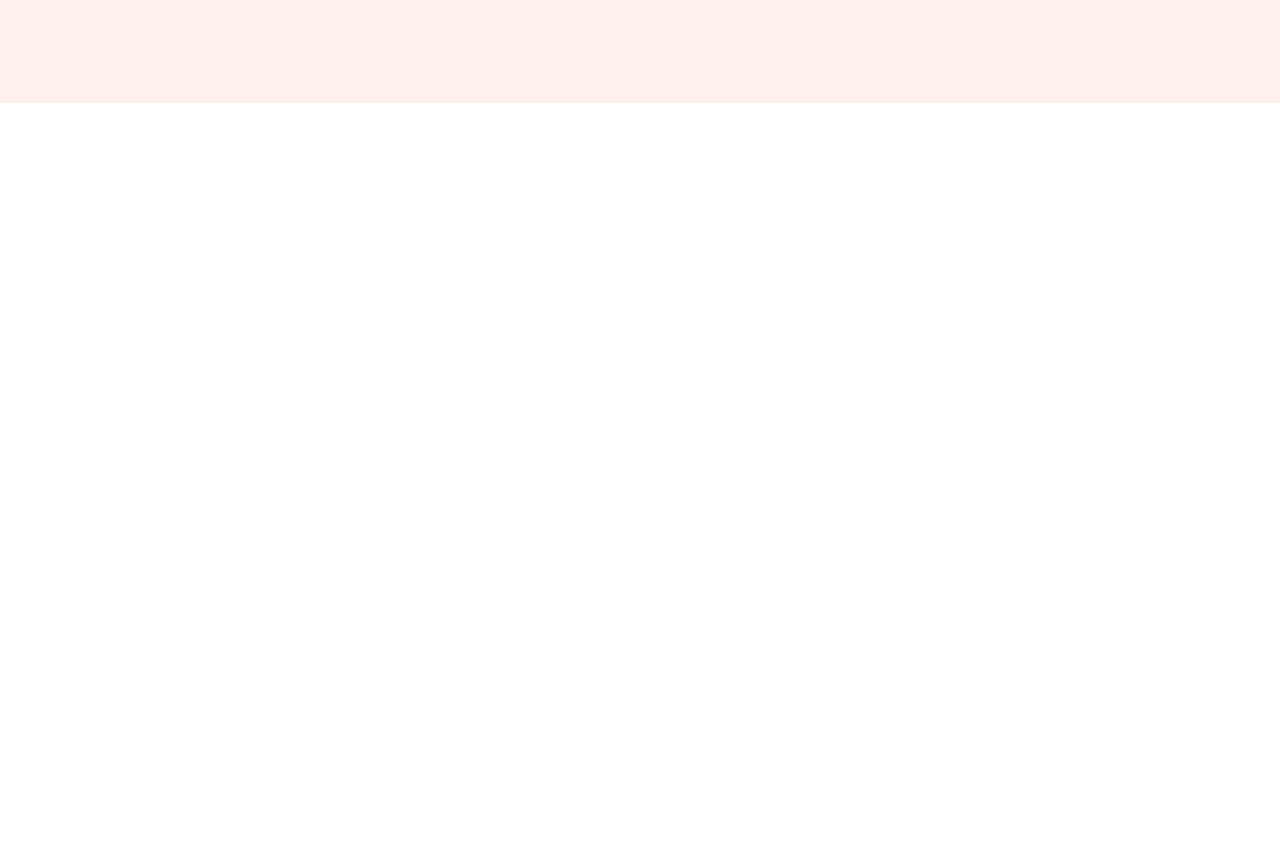
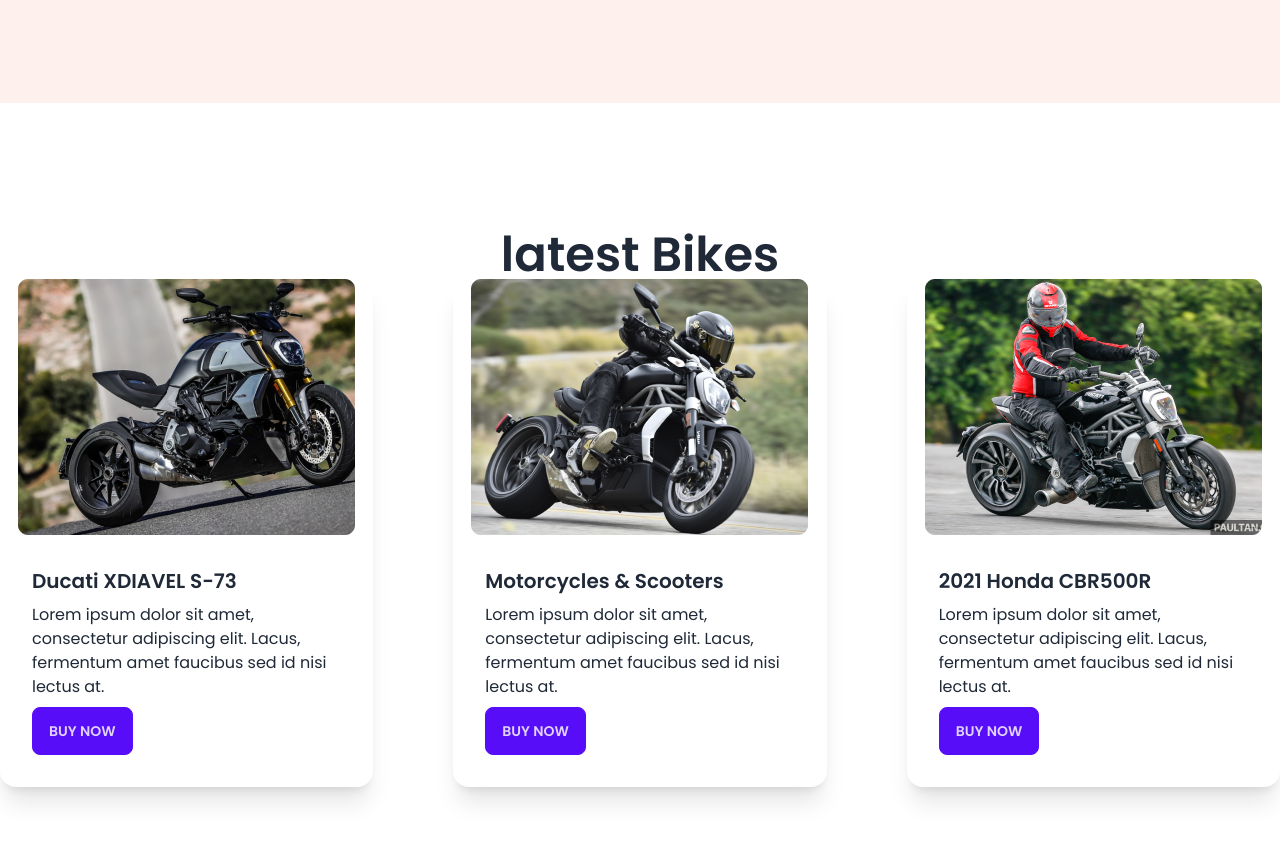
Before and after one commit to rayahanalways/biker-zone, a plain HTML site: page index.html in a window 1280 px wide. Shown: the part 519-1360 px from the top of the page. Before the commit the page ends 800 px from the top, so only its background shows below. Drawn offline with nearby package versions, Linux system fonts and the light colour scheme.

Commit message:
latest bikes new add

```diff
--- a/index.html
+++ b/index.html
@@ -36,7 +36,7 @@
 </head>
 
 <body class="font-poppins">
-    <header class="">
+    <header class="container mx-auto">
         <nav>
             <div class="navbar bg-base-100">
                 <div class="flex-1">
@@ -57,7 +57,7 @@
 
                         </ul>
                     </div>
-                    <a class="btn btn-ghost normal-case text-4xl">Biker Zone</a>
+                    <a class="btn btn-ghost normal-case text-2xl md:text-4xl">Biker Zone</a>
                 </div>
 
                 <div class="navbar-center hidden lg:flex">
@@ -167,7 +167,49 @@
         </div>
 
     </header>
-    <main class="md:container md:max-auto">
+    <main class="container mx-auto">
+        <!-- latest bikes -->
+        <section class="my-32">
+            <h3 class="text-5xl font-semibold text-center">latest Bikes</h3>
+            <div class="grid gap-20 grid-cols-1 md:grid-cols-2 lg:grid-cols-3">
+                <!-- first bike -->
+                <div class="card   bg-base-100 shadow-xl">
+                    <figure><img src="/images/others/latest1.png" alt="Shoes" /></figure>
+                    <div class="card-body">
+                        <h2 class="card-title">Ducati XDIAVEL S-73</h2>
+                        <p> Lorem ipsum dolor sit amet, consectetur adipiscing elit. Lacus, fermentum amet faucibus sed
+                            id nisi lectus at.</p>
+                        <div class="card-actions">
+                            <button class="btn btn-primary">Buy Now</button>
+                        </div>
+                    </div>
+                </div>
+                <!-- second bike -->
+                <div class="card  bg-base-100 shadow-xl">
+                    <figure><img src="/images/others/latest2.png" alt="Shoes" /></figure>
+                    <div class="card-body">
+                        <h2 class="card-title"> Motorcycles & Scooters</h2>
+                        <p> Lorem ipsum dolor sit amet, consectetur adipiscing elit. Lacus, fermentum amet faucibus sed
+                            id nisi lectus at.</p>
+                        <div class="card-actions">
+                            <button class="btn btn-primary">Buy Now</button>
+                        </div>
+                    </div>
+                </div>
+                <!-- third bike -->
+                <div class="card bg-base-100 shadow-xl">
+                    <figure><img src="/images/others/latest3.png" alt="Shoes" /></figure>
+                    <div class="card-body">
+                        <h2 class="card-title"> 2021 Honda CBR500R</h2>
+                        <p> Lorem ipsum dolor sit amet, consectetur adipiscing elit. Lacus, fermentum amet faucibus sed
+                            id nisi lectus at.</p>
+                        <div class="card-actions">
+                            <button class="btn btn-primary">Buy Now</button>
+                        </div>
+                    </div>
+                </div>
+            </div>
+        </section>
 
     </main>
     <footer>
```
